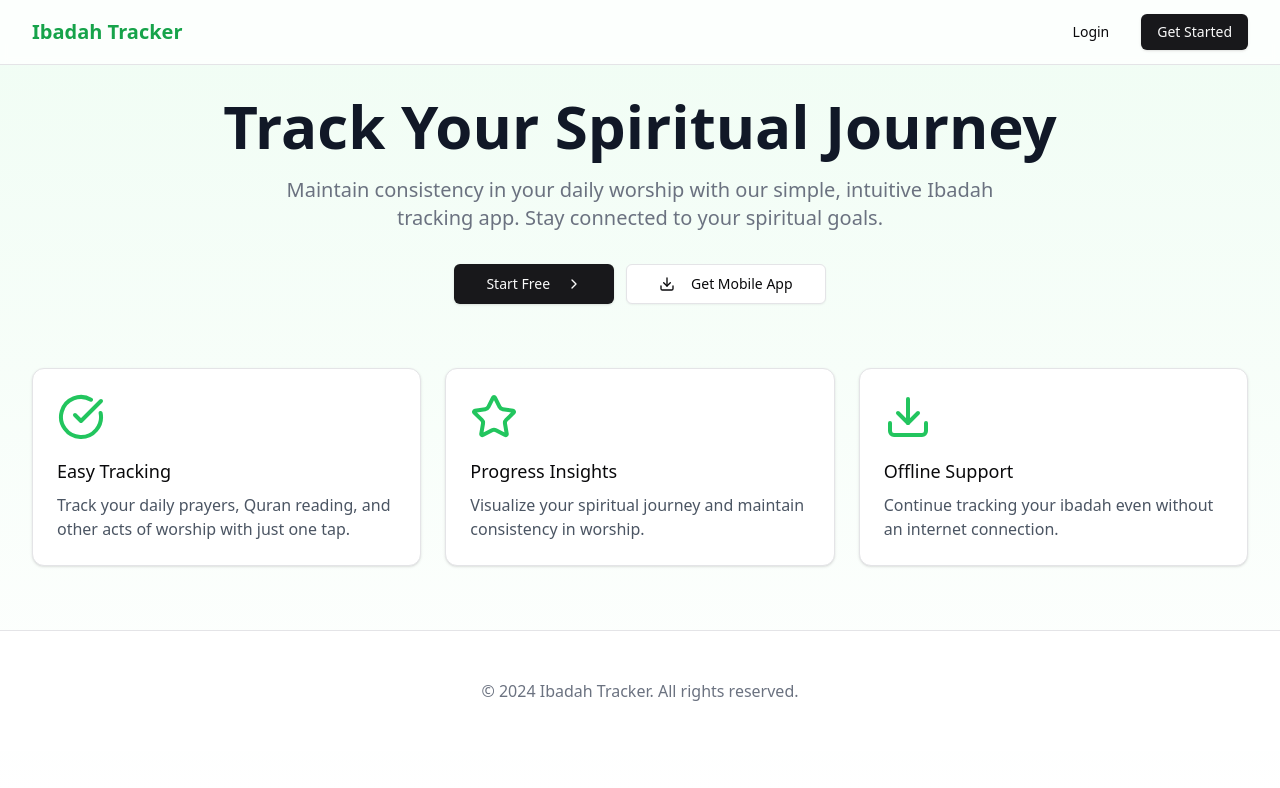
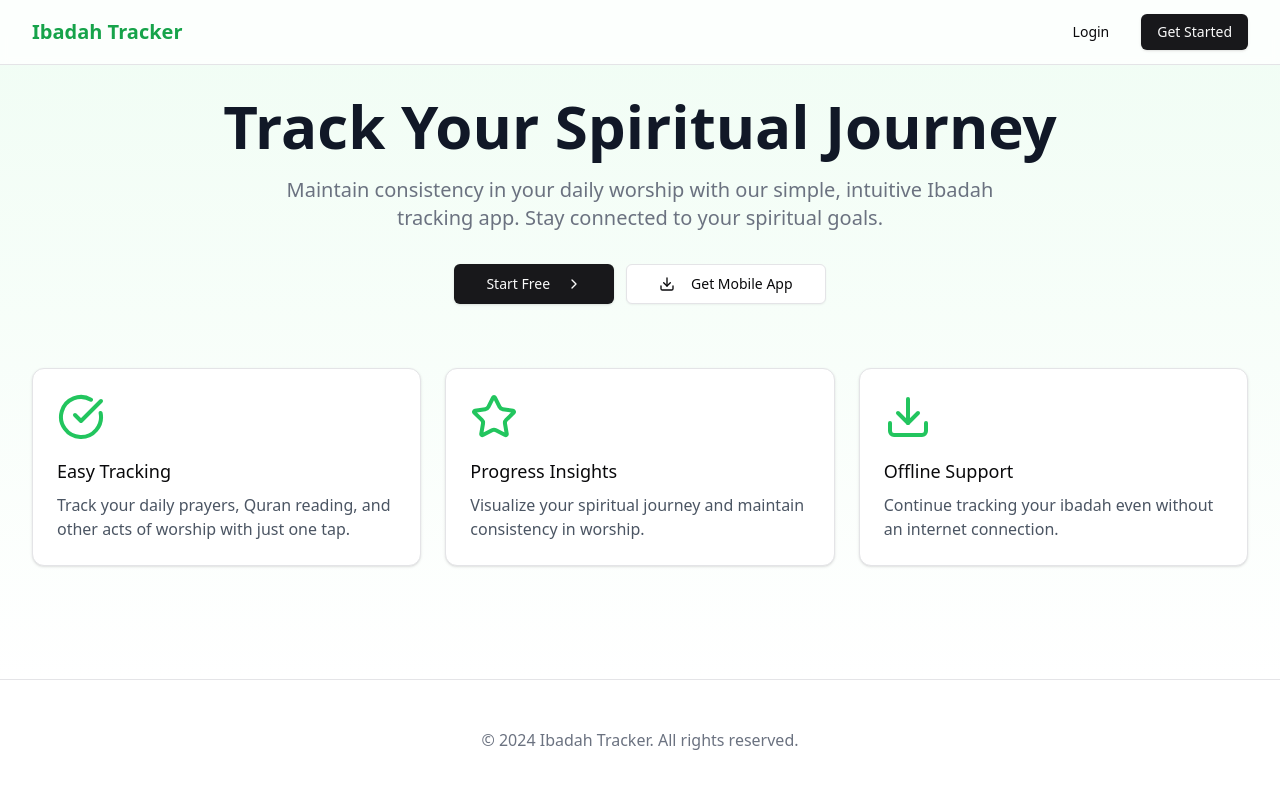
Before and after one commit to abdulsalamcodes/ibadah-tracker-web, a Next.js app: page / in a window 1280 px wide. Shown: the top 788 px of the page. Built offline with nearby package versions, Linux system fonts and the light colour scheme.

Commit message:
feat: improve landing page.

```diff
--- a/src/features/landing-page/LandingPage.tsx
+++ b/src/features/landing-page/LandingPage.tsx
@@ -7,19 +7,18 @@ import { CheckCircle, Star, Download, ChevronRight } from 'lucide-react';
 
 const LandingPage = () => {
   const handleDownload = () => {
-    // Implement app store redirection logic
     window.open('your-app-store-link', '_blank');
   };
 
   const handleGetStarted = () => {
-    // Navigate to auth page
     window.location.href = '/auth';
   };
 
   return (
-    <div className="min-h-screen bg-gradient-to-b from-green-50 to-white">
-      {/* Navigation */}
-      <nav className="border-b bg-white/80 backdrop-blur-sm fixed w-full top-0 z-50">
+    // Main container - uses flex to ensure full height distribution
+    <div className="flex flex-col min-h-screen">
+      {/* Navigation - fixed position takes it out of flow */}
+      <nav className="fixed w-full top-0 z-50 border-b bg-white/80 backdrop-blur-sm">
         <div className="max-w-7xl mx-auto px-4 sm:px-6 lg:px-8">
           <div className="flex justify-between h-16 items-center">
             <div className="flex-shrink-0 flex items-center">
@@ -33,8 +32,10 @@ const LandingPage = () => {
         </div>
       </nav>
 
-      {/* Hero Section */}
-      <main className="pt-24 pb-16">
+      {/* Main content area - flex-grow ensures it takes available space */}
+      <main className="flex-grow bg-gradient-to-b from-green-50 to-white">
+        {/* Hero Section - padding accounts for fixed nav */}
+        <div className="pt-24 pb-16">
           <div className="max-w-7xl mx-auto px-4 sm:px-6 lg:px-8">
             <div className="text-center">
               <h1 className="text-4xl font-bold text-gray-900 sm:text-5xl md:text-6xl">
@@ -61,7 +62,6 @@ const LandingPage = () => {
           <div className="mt-16">
             <div className="max-w-7xl mx-auto px-4 sm:px-6 lg:px-8">
               <div className="grid grid-cols-1 gap-6 sm:grid-cols-2 lg:grid-cols-3">
-              {/* Feature Cards */}
                 <Card>
                   <CardContent className="p-6">
                     <CheckCircle className="h-12 w-12 text-green-500 mb-4" />
@@ -94,10 +94,11 @@ const LandingPage = () => {
               </div>
             </div>
           </div>
+        </div>
       </main>
 
-      {/* Footer */}
-      <footer className="bg-white border-t">
+      {/* Footer - will always stay at the bottom */}
+      <footer className="bg-white border-t mt-auto">
         <div className="max-w-7xl mx-auto py-12 px-4 sm:px-6 lg:px-8">
           <div className="text-center text-gray-500">
             <p>© 2024 Ibadah Tracker. All rights reserved.</p>
```
Lines whose indentation alone changed are shown as unchanged.
